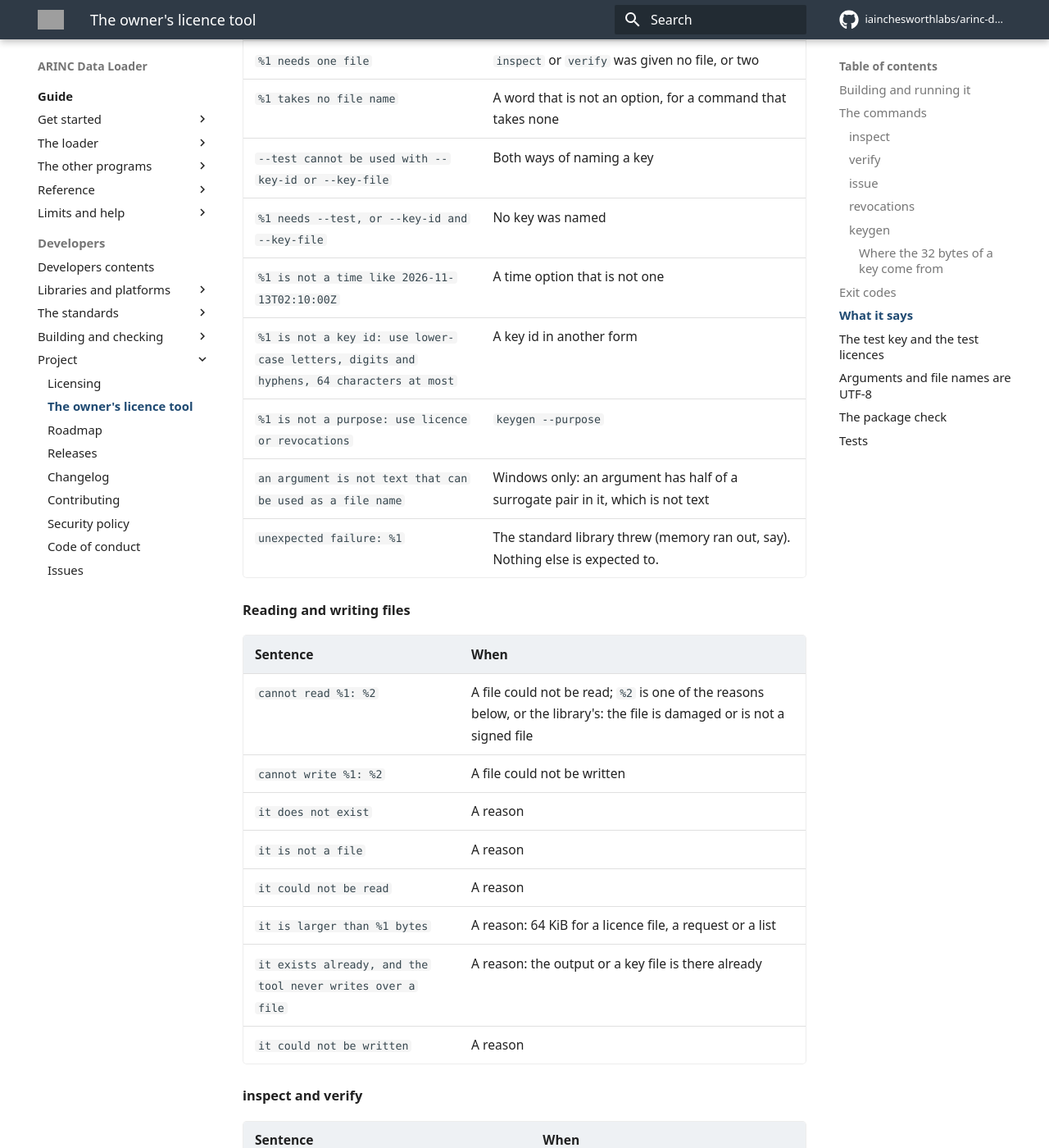
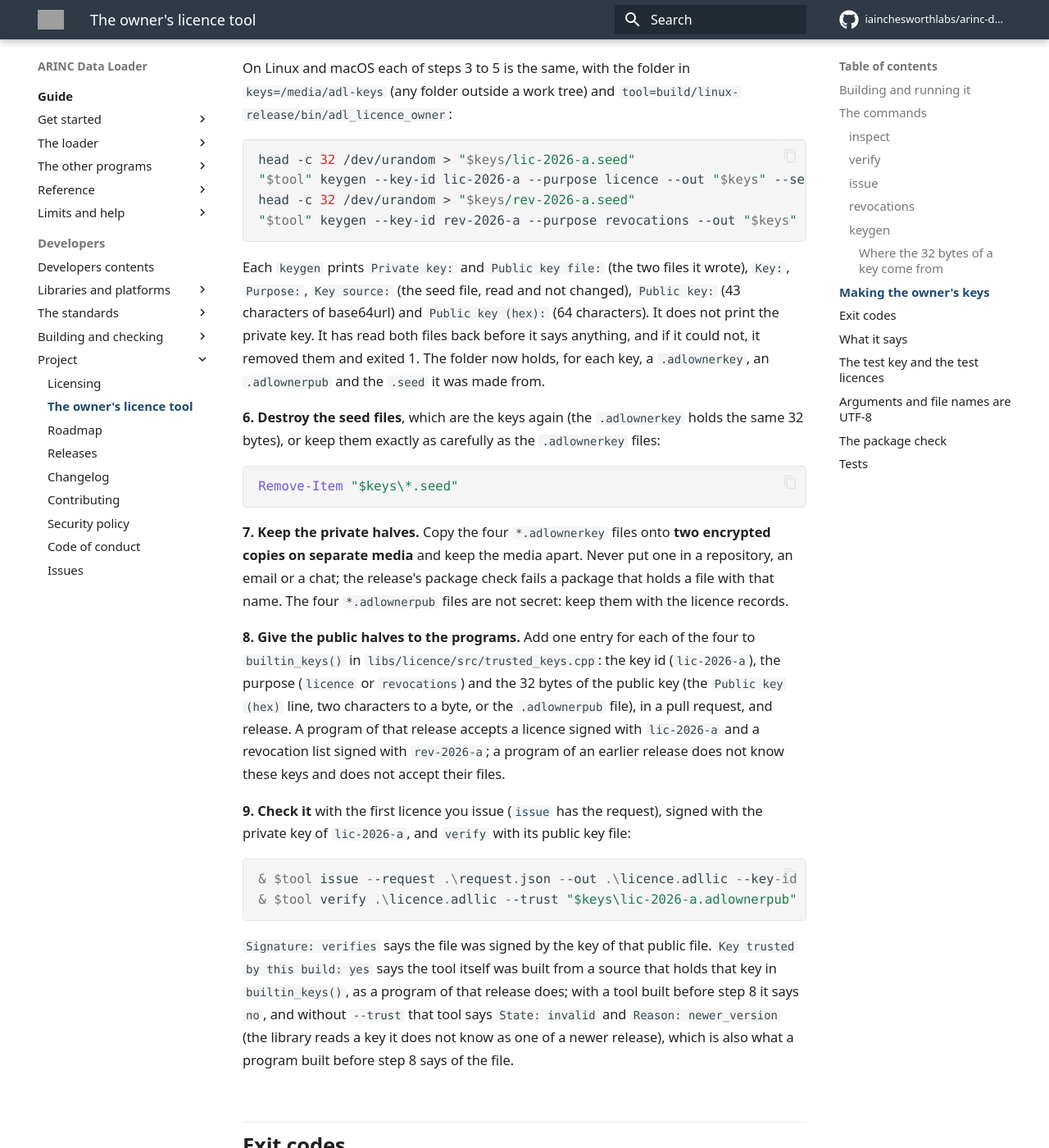
Before and after one commit to iainchesworthlabs/arinc-data-loader, an MkDocs documentation site: the page built from docs/licence-owner-tool.md, in a window 1280 px wide and 1400 px high, scrolled down 9002 px. Shown: the whole window at 82% size. Built offline with MkDocs 1.6.1 and Material for MkDocs 9.7.7, drawn with Linux system fonts in a browser that asks for light colours; comment, search, counter and statistics services are not loaded; some of the changed text lies outside the part shown; grey boxes are pictures that could not be loaded.

Commit message:
Give the owner the keygen commands in order on the tool page
The page now has a section, "Making the owner's keys", with the commands
for the licence key and the revocation key and a standby for each: build
the tool, choose a folder outside every git work tree, draw a seed file,
run keygen with --seed-file, destroy the seed files, keep the private
halves on two encrypted copies, put the public halves in
trusted_keys.cpp, and check the first licence with verify --trust.

The PowerShell for the seed file uses RandomNumberGenerator.Create(), which
exists in Windows PowerShell as well as in PowerShell 7.

Signed-off-by: Iain Chesworth <iain.chesworth@gmail.com>

````diff
--- a/docs/licence-owner-tool.md
+++ b/docs/licence-owner-tool.md
@@ -203,7 +203,8 @@ openssl rand -out seed.bin 32                       # anywhere with OpenSSL
 ```
 
 ```powershell
-$seed = [byte[]]::new(32); [System.Security.Cryptography.RandomNumberGenerator]::Fill($seed)   # PowerShell 7
+$seed = [byte[]]::new(32)
+[System.Security.Cryptography.RandomNumberGenerator]::Create().GetBytes($seed)     # Windows PowerShell and PowerShell 7
 [IO.File]::WriteAllBytes('seed.bin', $seed)
 ```
 
@@ -211,6 +212,103 @@ The reason is that the owner then names the source and can check it, it is the s
 standard library stands between the generator and the key (on Linux with an Intel or AMD processor, GCC's library asks
 the processor's own instructions before the kernel). The default is sound where the three tables above hold, which is
 why it is there, and it is what the tests of the tool use.
+
+## Making the owner's keys
+
+Done once, by the owner, on the offline computer that will keep the keys. The licence key signs licence files and the
+revocation key signs revocation lists ([a key signs one purpose only](#keygen)); each has a standby, made now, so that a
+leak of one can be answered at once. That is four keys: `lic-2026-a`, `lic-2026-b`, `rev-2026-a` and `rev-2026-b`.
+
+**1. Build the tool** in a checkout of the repository, on the computer that will keep the keys, or build it anywhere
+and carry the program. The tool is a program of the build tree and is never installed:
+
+```powershell
+cmake --preset windows-msvc-release -DADL_BUILD_APP=OFF -DADL_BUILD_TESTS=OFF
+cmake --build --preset windows-msvc-release --target adl_licence_owner
+```
+
+The two options leave out Qt and the tests, so neither Qt nor vcpkg is needed ([Building](building.md)). The program is
+`build\windows-msvc-release\bin\adl_licence_owner.exe`. On Linux and macOS use the preset `linux-release` or
+`macos-release`, and the program is `build/<preset>/bin/adl_licence_owner`.
+
+**2. Choose the folder that will keep the keys**, on the encrypted drive, outside every git work tree (no folder above
+it holds a `.git`, so not a checkout of this repository or of any other). `keygen` refuses a folder inside a work tree
+and says so. Make the folder first; `keygen` does not:
+
+```powershell
+$keys = 'F:\adl-keys'          # the drive that will keep the keys; change it to yours
+New-Item -ItemType Directory -Path $keys
+$tool = '.\build\windows-msvc-release\bin\adl_licence_owner.exe'
+```
+
+**3. Make the licence key**, from a seed file of 32 bytes the system's generator draws now
+([why a seed file](#where-the-32-bytes-of-a-key-come-from)):
+
+```powershell
+$seed = [byte[]]::new(32)
+[System.Security.Cryptography.RandomNumberGenerator]::Create().GetBytes($seed)
+[IO.File]::WriteAllBytes("$keys\lic-2026-a.seed", $seed)
+& $tool keygen --key-id lic-2026-a --purpose licence --out $keys --seed-file "$keys\lic-2026-a.seed"
+```
+
+**4. Make the revocation key**, the same way with its own seed and its own id and purpose:
+
+```powershell
+$seed = [byte[]]::new(32)
+[System.Security.Cryptography.RandomNumberGenerator]::Create().GetBytes($seed)
+[IO.File]::WriteAllBytes("$keys\rev-2026-a.seed", $seed)
+& $tool keygen --key-id rev-2026-a --purpose revocations --out $keys --seed-file "$keys\rev-2026-a.seed"
+```
+
+**5. Make the two standbys**, the same two commands with the ids `lic-2026-b` and `rev-2026-b` (and the seed files
+`lic-2026-b.seed` and `rev-2026-b.seed`).
+
+On Linux and macOS each of steps 3 to 5 is the same, with the folder in `keys=/media/adl-keys` (any folder outside a
+work tree) and `tool=build/linux-release/bin/adl_licence_owner`:
+
+```sh
+head -c 32 /dev/urandom > "$keys/lic-2026-a.seed"
+"$tool" keygen --key-id lic-2026-a --purpose licence --out "$keys" --seed-file "$keys/lic-2026-a.seed"
+head -c 32 /dev/urandom > "$keys/rev-2026-a.seed"
+"$tool" keygen --key-id rev-2026-a --purpose revocations --out "$keys" --seed-file "$keys/rev-2026-a.seed"
+```
+
+Each `keygen` prints `Private key:` and `Public key file:` (the two files it wrote), `Key:`, `Purpose:`, `Key source:`
+(the seed file, read and not changed), `Public key:` (43 characters of base64url) and `Public key (hex):` (64
+characters). It does not print the private key. It has read both files back before it says anything, and if it could
+not, it removed them and exited 1. The folder now holds, for each key, a `.adlownerkey`, an `.adlownerpub` and the
+`.seed` it was made from.
+
+**6. Destroy the seed files**, which are the keys again (the `.adlownerkey` holds the same 32 bytes), or keep them
+exactly as carefully as the `.adlownerkey` files:
+
+```powershell
+Remove-Item "$keys\*.seed"
+```
+
+**7. Keep the private halves.** Copy the four `*.adlownerkey` files onto **two encrypted copies on separate media** and
+keep the media apart. Never put one in a repository, an email or a chat; the release's package check fails a package
+that holds a file with that name. The four `*.adlownerpub` files are not secret: keep them with the licence records.
+
+**8. Give the public halves to the programs.** Add one entry for each of the four to `builtin_keys()` in
+`libs/licence/src/trusted_keys.cpp`: the key id (`lic-2026-a`), the purpose (`licence` or `revocations`) and the 32
+bytes of the public key (the `Public key (hex)` line, two characters to a byte, or the `.adlownerpub` file), in a pull
+request, and release. A program of that release accepts a licence signed with `lic-2026-a` and a revocation list signed
+with `rev-2026-a`; a program of an earlier release does not know these keys and does not accept their files.
+
+**9. Check it** with the first licence you issue ([`issue`](#issue) has the request), signed with the private key of
+`lic-2026-a`, and `verify` with its public key file:
+
+```powershell
+& $tool issue --request .\request.json --out .\licence.adllic --key-id lic-2026-a --key-file "$keys\lic-2026-a.adlownerkey"
+& $tool verify .\licence.adllic --trust "$keys\lic-2026-a.adlownerpub"
+```
+
+`Signature: verifies` says the file was signed by the key of that public file. `Key trusted by this build: yes` says the
+tool itself was built from a source that holds that key in `builtin_keys()`, as a program of that release does; with a
+tool built before step 8 it says `no`, and without `--trust` that tool says `State: invalid` and `Reason: newer_version`
+(the library reads a key it does not know as one of a newer release), which is also what a program built before step 8
+says of the file.
 
 ## Exit codes
 
````
